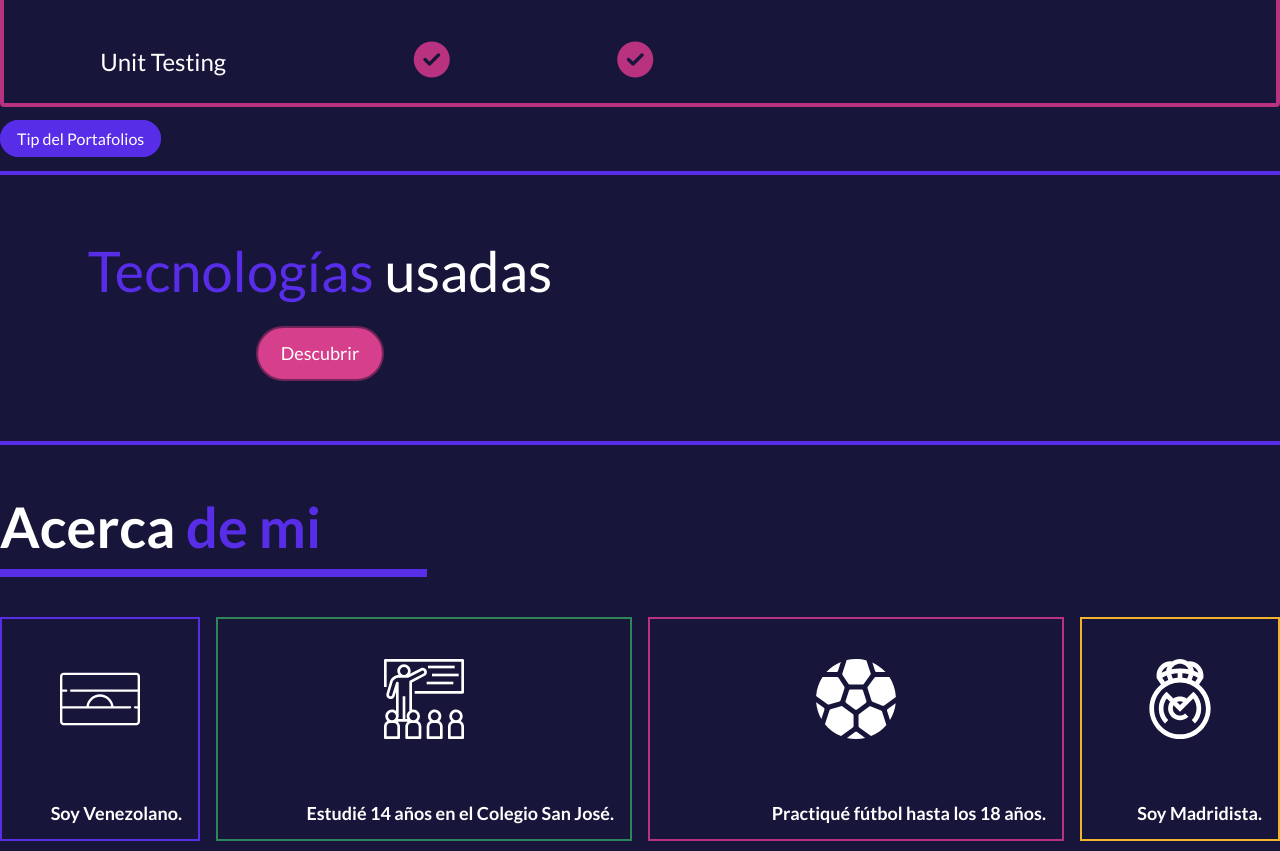
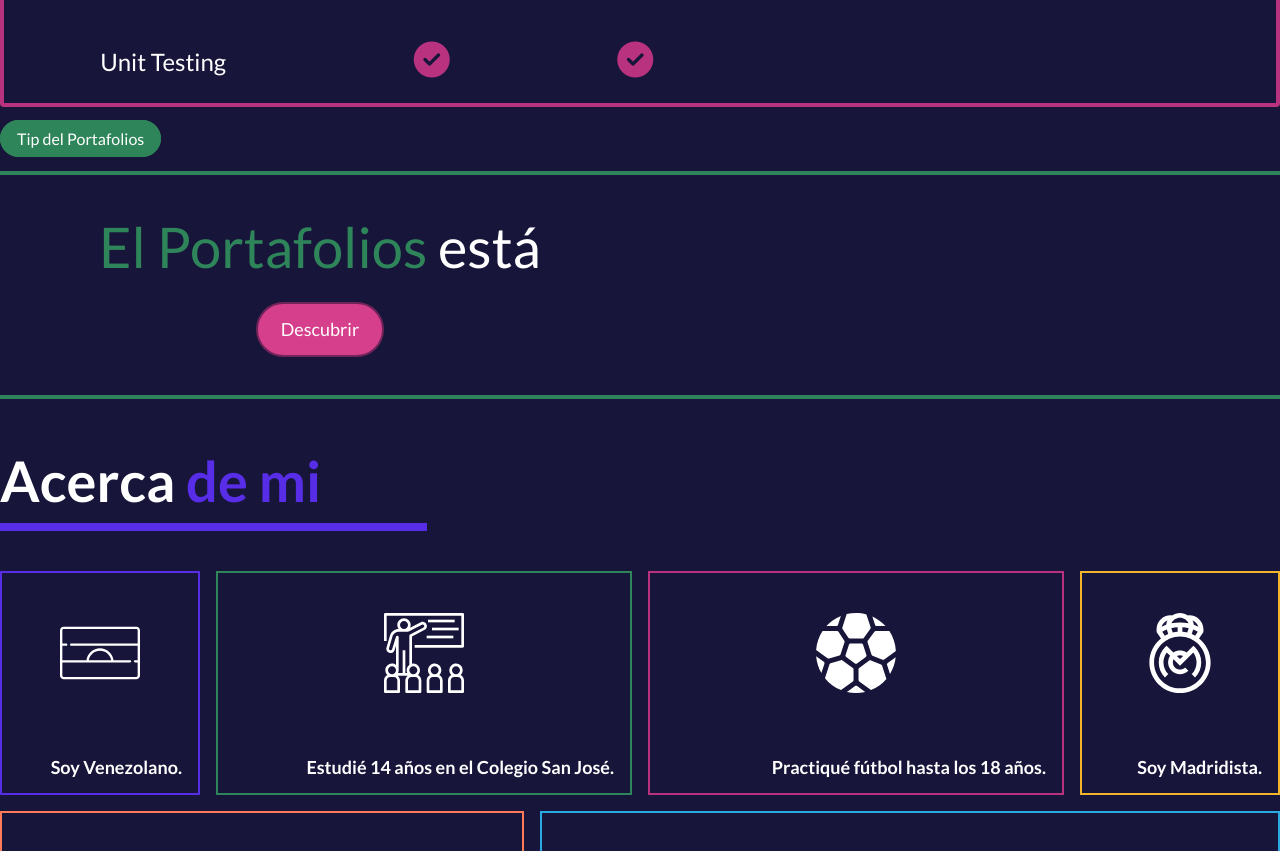
Before and after one commit to Felixmp7/Portafolios, a Next.js app: page / in a window 1280 px wide. Shown: the part 5348-6199 px from the top of the page. Built offline with nearby package versions, Linux system fonts and the light colour scheme.

Commit message:
Importa Cypress.tip

```diff
--- a/pages/index.jsx
+++ b/pages/index.jsx
@@ -3,6 +3,7 @@ import NavbarContainer from '../components/NavbarContainer';
 import PrincipalBanner from '../components/PrincipalBanner';
 import NextTip from '../components/NextTip';
 import JavascriptTip from '../components/JavascriptTip';
+import CypressTip from '../components/CypressTip';
 import Training from '../components/Training';
 import Experiences from '../components/Experiences';
 import Skills from '../components/Skills';
@@ -22,7 +23,7 @@ const Index = () => (
         <Experiences />
         <JavascriptTip />
         <Skills />
-        <NextTip />
+        <CypressTip />
         <About />
         <Contact />
     </div>
```
